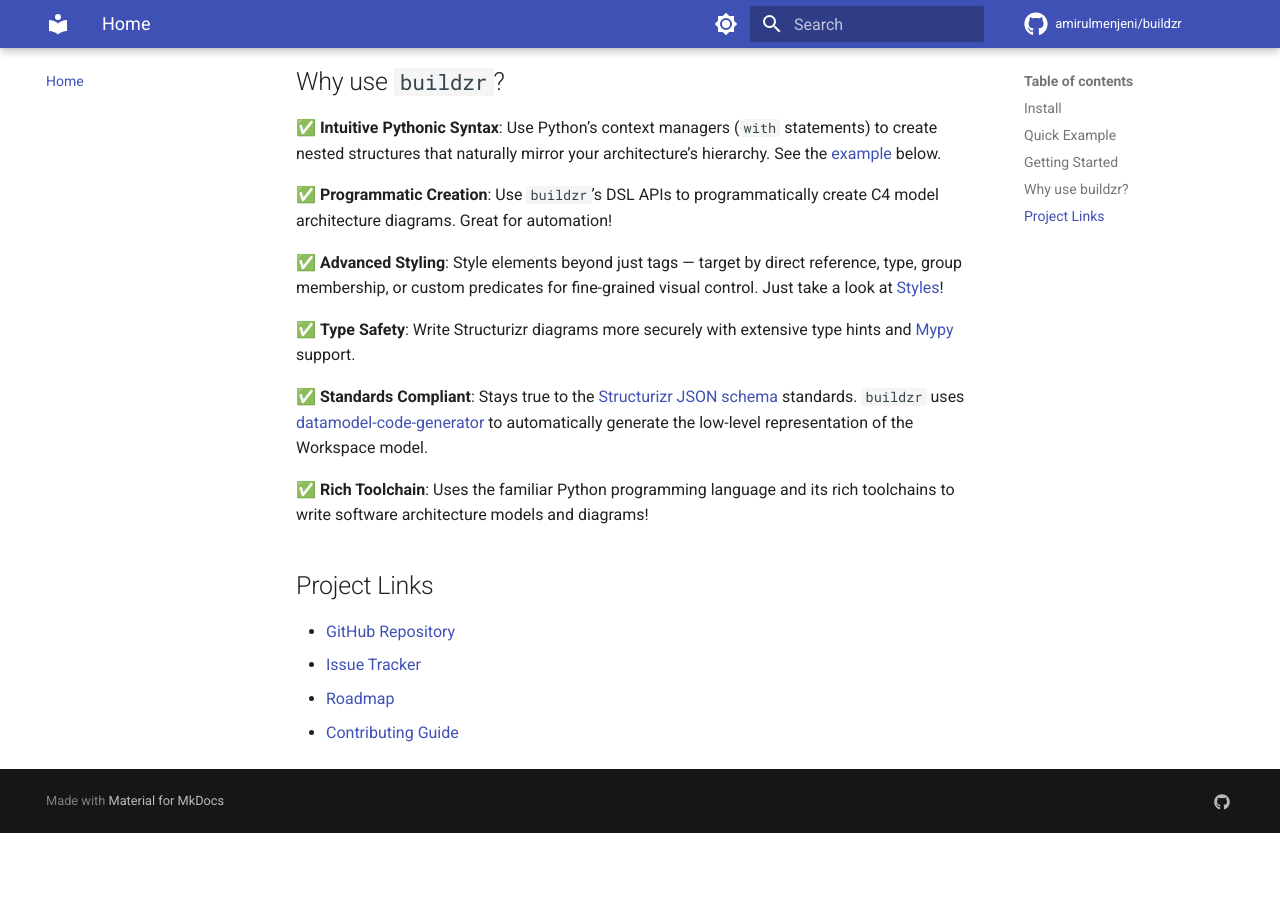
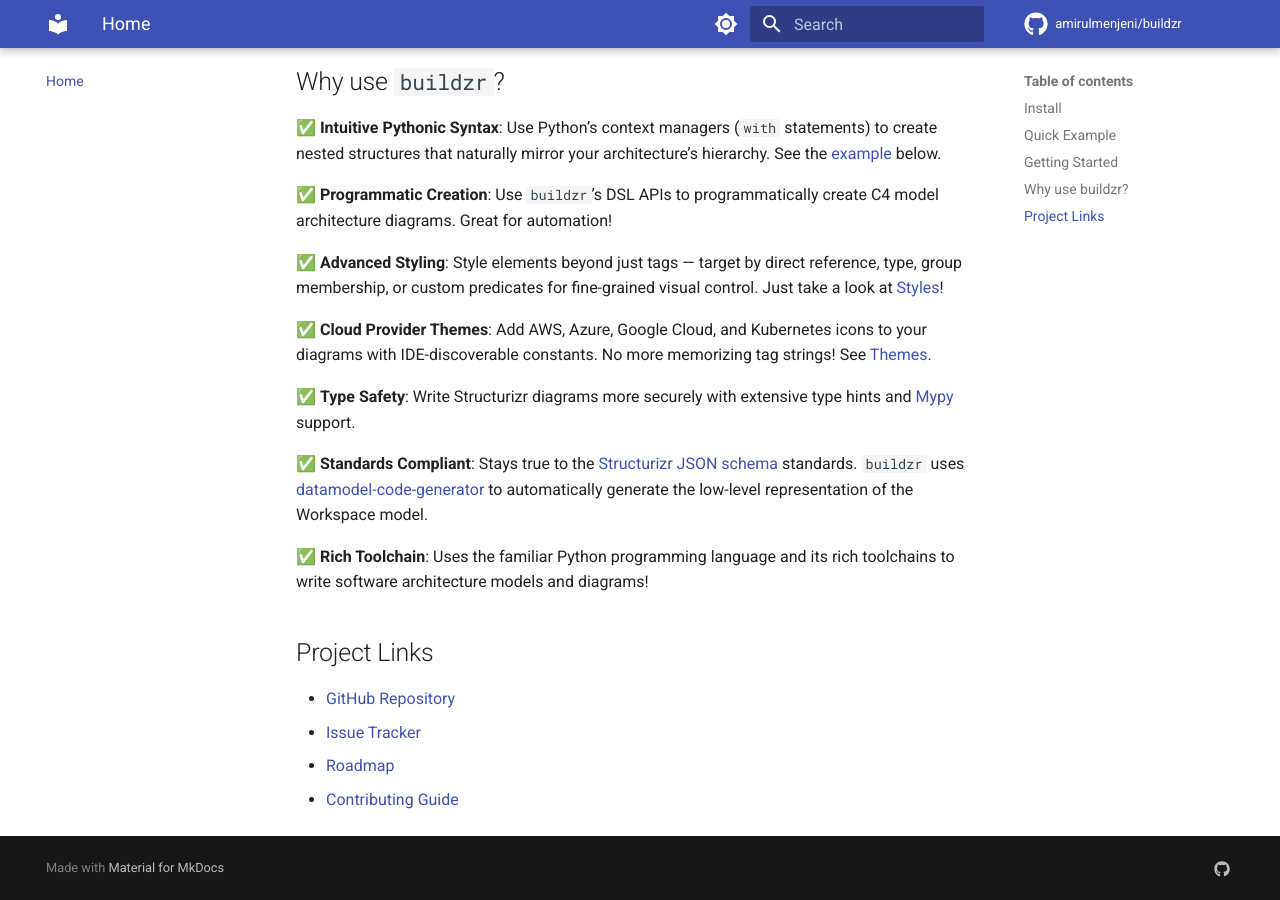
Before and after one commit to amirulmenjeni/buildzr, an MkDocs documentation site: the page built from docs/index.md, in a window 1280 px wide and 900 px high, scrolled down 2799 px. Built offline with MkDocs 1.6.1 and Material for MkDocs 9.7.7, drawn with Linux system fonts in a browser that asks for light colours; comment, search, counter and statistics services are not loaded; before the commit the page ends 3632 px from its top, so only the background shows below that; part of the change alters nothing that is shown.

Commit message:
docs: add themes documentation and reference from styles
- Add comprehensive themes.md covering AWS, Azure, GCP, Kubernetes
- Document theme versions, offline mode, and PlantUML export
- Add tip about themes in styles.md element properties section
- Update Next Steps to include themes link
- Add themes.md to mkdocs nav configuration

🤖 Generated with [Claude Code](https://claude.com/claude-code)

Co-Authored-By: Claude Opus 4.5 <noreply@anthropic.com>

````diff
--- a/README.md
+++ b/README.md
@@ -98,6 +98,8 @@ Ready to dive in? Check out the [Quick Start Tutorial](https://buildzr.dev/getti
 
 ✅ **Advanced Styling**: Style elements beyond just tags --- target by direct reference, type, group membership, or custom predicates for fine-grained visual control. Just take a look at [Styles](https://buildzr.dev/user-guide/styles/)!
 
+✅ **Cloud Provider Themes**: Add AWS, Azure, Google Cloud, and Kubernetes icons to your diagrams with IDE-discoverable constants. No more memorizing tag strings! See [Themes](https://buildzr.dev/user-guide/themes/).
+
 ✅ **Type Safety**: Write Structurizr diagrams more securely with extensive type hints and [Mypy](https://mypy-lang.org) support.
 
 ✅ **Standards Compliant**: Stays true to the [Structurizr JSON schema](https://github.com/structurizr/json) standards. `buildzr` uses [datamodel-code-generator](https://github.com/koxudaxi/datamodel-code-generator) to automatically generate the low-level representation of the Workspace model.
--- a/docs/index.md
+++ b/docs/index.md
@@ -3,11 +3,12 @@
 ![Example Software System View](images/example_system_context_view.png)
 ![Example Container View](images/example_container_view.png)
 
---8<-- "README.md:89:113"
+--8<-- "README.md:89:115"
 
 <!-- Override README links with docs-relative paths -->
 [Quick Start Tutorial]: getting-started/quick-start.md
 [User Guides]: user-guide/core-concepts.md
 [Styles]: user-guide/styles.md
+[Themes]: user-guide/themes.md
 [Roadmap]: roadmap.md
 [Contributing Guide]: contributing.md
--- a/docs/user-guide/styles.md
+++ b/docs/user-guide/styles.md
@@ -386,6 +386,13 @@ StyleElements(
 )
 ```
 
+!!! tip "Cloud Provider Icons"
+    Instead of manually specifying icon URLs, use `buildzr`'s built-in [themes](./themes.md) for AWS, Azure, Google Cloud, and Kubernetes icons:
+    ```python
+    from buildzr.themes import AWS
+    StyleElements(on=[my_container], **AWS.LAMBDA)
+    ```
+
 ### Available Shapes
 
 Your shape-shifting toolkit (unfortunately, no actual shape-shifting included):
@@ -609,5 +616,6 @@ with Workspace('predicate-styling') as w:
 
 ## Next Steps
 
-- [Views](./views.md)
-- [API Reference](../api/dsl.md)
+- [Themes](./themes.md) - Add cloud provider icons (AWS, Azure, GCP, Kubernetes)
+- [Views](./views.md) - Create different diagram types
+- [API Reference](../api/dsl.md) - Full API documentation
--- /dev/null
+++ b/docs/user-guide/themes.md
@@ -0,0 +1,249 @@
+# Themes
+
+Add cloud provider icons to your architecture diagrams with zero friction. `buildzr` provides auto-generated theme constants for AWS, Azure, Google Cloud, and Kubernetes.
+
+## Overview
+
+Structurizr themes work via tag-based styling --- elements need specific tags like `"Amazon Web Services - EC2"` to receive their icons. This is powerful but requires you to know the exact tag strings.
+
+`buildzr` solves this with IDE-discoverable theme constants:
+
+```python
+from buildzr.dsl import Workspace, Container, StyleElements
+from buildzr.themes import AWS
+
+with Workspace('My System') as w:
+    with SoftwareSystem('Cloud App') as app:
+        api = Container('API Server')
+        db = Container('Database')
+
+    # Apply AWS icons with autocomplete support
+    StyleElements(on=[api], **AWS.EC2)
+    StyleElements(on=[db], **AWS.RDS)
+```
+
+The legend will display meaningful names like "Amazon Web Services - EC2" with the corresponding icon.
+
+## Available Themes
+
+| Theme | Import | Services |
+|-------|--------|----------|
+| **AWS** | `from buildzr.themes import AWS` | 1000+ services across all versions |
+| **Azure** | `from buildzr.themes import Azure` | 500+ services |
+| **Google Cloud** | `from buildzr.themes import GoogleCloud` | 200+ services |
+| **Kubernetes** | `from buildzr.themes import Kubernetes` | 80+ resources |
+
+## Basic Usage
+
+### Applying Theme Styles
+
+Use the `**` unpacking operator to apply theme styles to elements:
+
+```python
+from buildzr.dsl import Workspace, SoftwareSystem, Container, StyleElements
+from buildzr.themes import AWS
+
+with Workspace('AWS Architecture') as w:
+    with SoftwareSystem('E-Commerce Platform') as platform:
+        web = Container('Web App', technology='React')
+        api = Container('API', technology='Node.js')
+        db = Container('Database', technology='PostgreSQL')
+        cache = Container('Cache', technology='Redis')
+        queue = Container('Message Queue', technology='SQS')
+
+    # Apply AWS service icons
+    StyleElements(on=[web], **AWS.AMPLIFY)
+    StyleElements(on=[api], **AWS.LAMBDA)
+    StyleElements(on=[db], **AWS.RDS)
+    StyleElements(on=[cache], **AWS.ELASTICACHE)
+    StyleElements(on=[queue], **AWS.SIMPLE_QUEUE_SERVICE)
+```
+
+### Discovering Available Services
+
+Use your IDE's autocomplete to discover available services:
+
+```python
+from buildzr.themes import AWS
+
+# Type AWS. and your IDE will show all available services:
+# AWS.EC2
+# AWS.LAMBDA
+# AWS.RDS
+# AWS.S3
+# AWS.DYNAMODB
+# ... and hundreds more
+```
+
+You can also list all elements programmatically:
+
+```python
+from buildzr.themes import AWS
+
+# Get all available theme elements
+for name, element in AWS.all_elements():
+    print(f"{name}: {element.tag}")
+```
+
+## Theme Versions
+
+Cloud providers update their icon sets over time. `buildzr` includes multiple versions:
+
+### AWS Versions
+
+```python
+from buildzr.themes import AWS, AWS_2023_01_31, AWS_2022_04_30, AWS_2020_04_30
+
+# AWS is an alias for the latest version (AWS_2023_01_31)
+StyleElements(on=[container], **AWS.EC2)
+
+# Use older versions for specific icons (e.g., Cloud/Region icons)
+StyleElements(on=[region], **AWS_2020_04_30.CLOUD)
+StyleElements(on=[region], **AWS_2020_04_30.REGION)
+```
+
+!!! note "Version Differences"
+    Some icons exist only in specific versions. For example, the `CLOUD` and `REGION` icons are only available in `AWS_2020_04_30`, not in newer versions.
+
+### Azure Versions
+
+```python
+from buildzr.themes import Azure, Azure_2023_01_24, Azure_2021_01_31
+```
+
+### Google Cloud Versions
+
+```python
+from buildzr.themes import GoogleCloud, GoogleCloud_2022_09_08
+```
+
+### Kubernetes Versions
+
+```python
+from buildzr.themes import Kubernetes, Kubernetes_2024_03_26
+```
+
+## Offline / Self-Contained Workspaces
+
+By default, theme icons reference URLs on Structurizr's CDN. For offline or self-contained workspaces, use `as_inline()` to embed icons as base64:
+
+```python
+from buildzr.dsl import Workspace, Container, StyleElements
+from buildzr.themes import AWS
+
+with Workspace('Offline Workspace') as w:
+    with SoftwareSystem('System') as sys:
+        api = Container('API')
+
+    # Embed icon as base64 (fetched at runtime)
+    StyleElements(on=[api], **AWS.LAMBDA.as_inline())
+```
+
+!!! warning "Network Required at Build Time"
+    `as_inline()` fetches icons from the CDN when your script runs. The resulting workspace JSON will be self-contained, but you need network access during the build.
+
+## Deployment Diagrams
+
+Themes work great with deployment views:
+
+```python
+from buildzr.dsl import (
+    Workspace, SoftwareSystem, Container,
+    DeploymentEnvironment, DeploymentNode, InfrastructureNode,
+    DeploymentView, StyleElements
+)
+from buildzr.themes import AWS, AWS_2020_04_30
+
+with Workspace('AWS Deployment') as w:
+    with SoftwareSystem('My App') as app:
+        web = Container('Web App', technology='Spring Boot')
+        db = Container('Database', technology='MySQL')
+
+    with DeploymentEnvironment('Production'):
+        with DeploymentNode('Amazon Web Services') as aws:
+            with DeploymentNode('us-east-1') as region:
+                with DeploymentNode('EC2') as ec2:
+                    ec2.add(web)
+                with DeploymentNode('RDS') as rds:
+                    rds.add(db)
+                elb = InfrastructureNode('Load Balancer', technology='ELB')
+
+    # Style deployment nodes with AWS icons
+    StyleElements(on=[aws], **AWS_2020_04_30.CLOUD)
+    StyleElements(on=[region], **AWS_2020_04_30.REGION)
+    StyleElements(on=[ec2], **AWS.EC2)
+    StyleElements(on=[rds], **AWS.RDS)
+    StyleElements(on=[elb], **AWS.ELASTIC_LOAD_BALANCING)
+
+    DeploymentView(app, 'Production', key='deployment', description='Production deployment')
+```
+
+## PlantUML Export with Icons
+
+When exporting to PlantUML, icons are automatically included as sprites:
+
+```python
+# Export to PlantUML with icons
+puml_dict = w.to_plantuml()
+
+# Export to SVG (icons embedded as base64)
+svg_dict = w.to_svg()
+
+# Save to files
+w.save(format='plantuml', path='output/')
+w.save(format='svg', path='output/')
+```
+
+The generated PlantUML will include `AddElementTag()` directives with sprite definitions, and the legend will display service names with their icons.
+
+## Combining with Custom Styles
+
+Theme styles can be combined with custom styling:
+
+```python
+from buildzr.dsl import Workspace, Container, StyleElements
+from buildzr.themes import AWS
+
+with Workspace('Custom + Theme') as w:
+    with SoftwareSystem('System') as sys:
+        critical_api = Container('Critical API')
+        normal_api = Container('Normal API')
+
+    # Apply AWS icon with custom background color
+    StyleElements(
+        on=[critical_api],
+        **AWS.LAMBDA,
+        background='#ff0000',  # Override with red background
+    )
+
+    # Just the AWS icon with default colors
+    StyleElements(on=[normal_api], **AWS.LAMBDA)
+```
+
+## What's in a ThemeElement?
+
+Each theme constant (like `AWS.EC2`) is a `ThemeElement` that contains:
+
+| Property | Description |
+|----------|-------------|
+| `tag` | The Structurizr tag (e.g., `"Amazon Web Services - EC2"`) |
+| `stroke` | Border color from the theme |
+| `color` | Text/font color from the theme |
+| `icon_url` | URL to the icon on Structurizr's CDN |
+
+When unpacked with `**`, it provides `tag`, `stroke`, `color`, and `icon` to `StyleElements`.
+
+## Regenerating Themes
+
+Themes are auto-generated from Structurizr's official theme JSON files. To regenerate with the latest icons:
+
+```bash
+cd buildzr/themes
+python generate.py
+```
+
+This fetches theme definitions from URLs in `themes.txt` and generates Python modules in `generated/`.
+
+## Next Steps
+
+- [Views](./views.md) - Create different diagram types
--- a/mkdocs.yml
+++ b/mkdocs.yml
@@ -84,6 +84,7 @@ nav:
     - Relationships: user-guide/relationships.md
     - Views: user-guide/views.md
     - Styles: user-guide/styles.md
+    - Themes: user-guide/themes.md
   - API Reference:
     - DSL: api/dsl.md
     - Models: api/models.md
````
